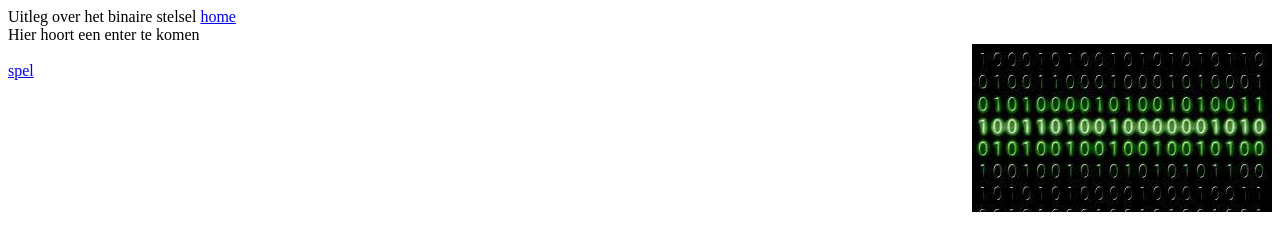
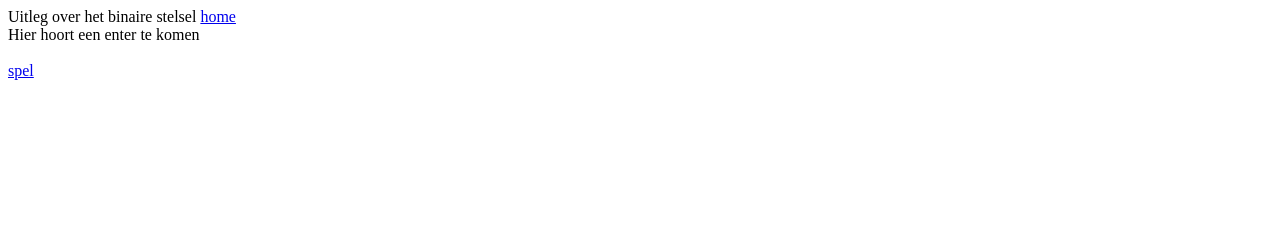
Before and after one commit to davidkoersen/davidkoersen.github.io, a plain HTML site: page binairstelsel.html in a window 1280 px wide. Drawn offline with Linux system fonts and the light colour scheme.

Commit message:
Weg foto

```diff
--- a/binairstelsel.html
+++ b/binairstelsel.html
@@ -15,7 +15,7 @@
 
             <br>
 
-            <img src="binarycode.jfif" alt="Dit zijn super mooie nulletjes en eentjes!" align="right">
+
 
             <br>
 
```
